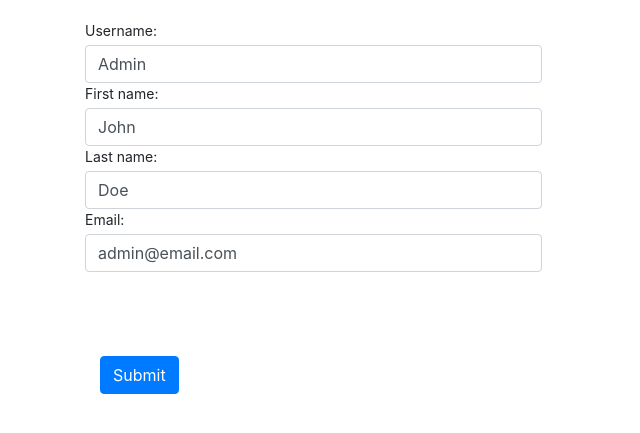
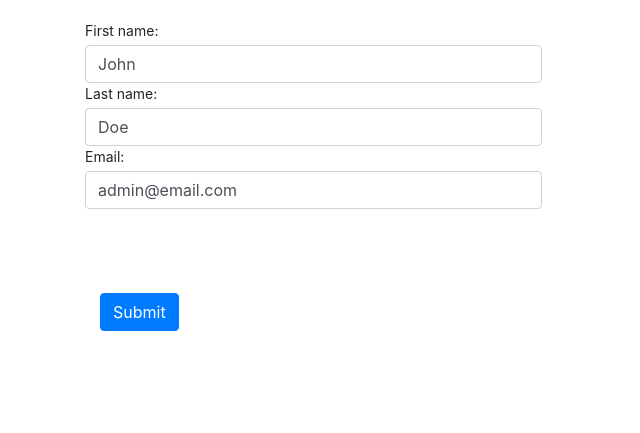
Before and after one commit to the-nathan-smith/asset-management-system, a Django app: page /users/edit_profile in a window 1280 px wide. Shown: the part 56-489 px from the top of the page, without its empty margins (0-640 px from the left). Run offline with Django 4.2, Linux system fonts and the light colour scheme; a user stored in the database is signed in.

Commit message:
Remove username from edit_profile form

```diff
--- a/users/forms.py
+++ b/users/forms.py
@@ -21,9 +21,6 @@ class RegisterUserForm(UserCreationForm):
 
 
 class EditProfileForm(forms.ModelForm):
-    username = forms.CharField(max_length=100,
-                               required=True,
-                               widget=forms.TextInput(attrs={'class': 'form-control'}))
     first_name = forms.CharField(max_length=100,
                                required=True,
                                widget=forms.TextInput(attrs={'class': 'form-control'}))
@@ -35,4 +32,4 @@ class EditProfileForm(forms.ModelForm):
 
     class Meta:
         model = User
-        fields = ['username', 'first_name', 'last_name', 'email']
+        fields = ['first_name', 'last_name', 'email']
--- a/users/templates/authenticate/edit_profile.html
+++ b/users/templates/authenticate/edit_profile.html
@@ -20,8 +20,6 @@
             <div class="form-row">
                 <div class="col-md-5">
                     <div class="form-group">
-                        <label class="small mb-1">Username:</label>
-                            {{ form.username }}
                         <label class="small mb-1">First name:</label>
                             {{ form.first_name }}
                         <label class="small mb-1">Last name:</label>
```
Also changed, not shown: db.sqlite3.
